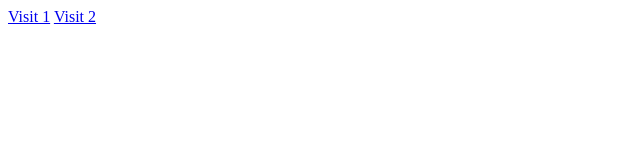
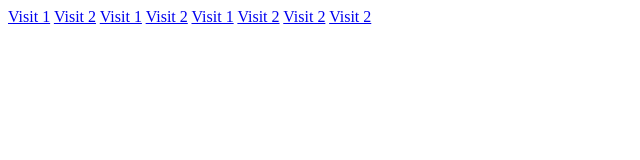
Before and after one commit to coder-hani/a, a plain HTML site: page index.html in a window 1280 px wide. Shown: the whole page, without its empty margins (0-640 px from the left). Drawn offline with Linux system fonts and the light colour scheme.

Commit message:
Update index.html

```diff
--- a/index.html
+++ b/index.html
@@ -2,8 +2,14 @@
 <head><title>hello</title></head>
 <!-- <body bgcolor='red'> -->
 <body>
-  <a href="pb.pdf">Visit 1</a>
-  <a href="ho.pdf">Visit 2</a>
+  <a href="A.pdf">Visit 1</a>
+  <a href="B.pdf">Visit 2</a>
+    <a href="C.pdf">Visit 1</a>
+  <a href="Hotel.pdf">Visit 2</a>
+    <a href="MAIN1.pdf">Visit 1</a>
+  <a href="MAIN2.pdf">Visit 2</a>
+  <a href="MAIN1.1.pdf">Visit 2</a>
+  <a href="MAIN2.2.pdf">Visit 2</a>
 <!--   <a href="G12-2024.pdf">Visit 1</a>
   <a href="candidature_doctorat.pdf">Visit 1</a> -->
 
```
